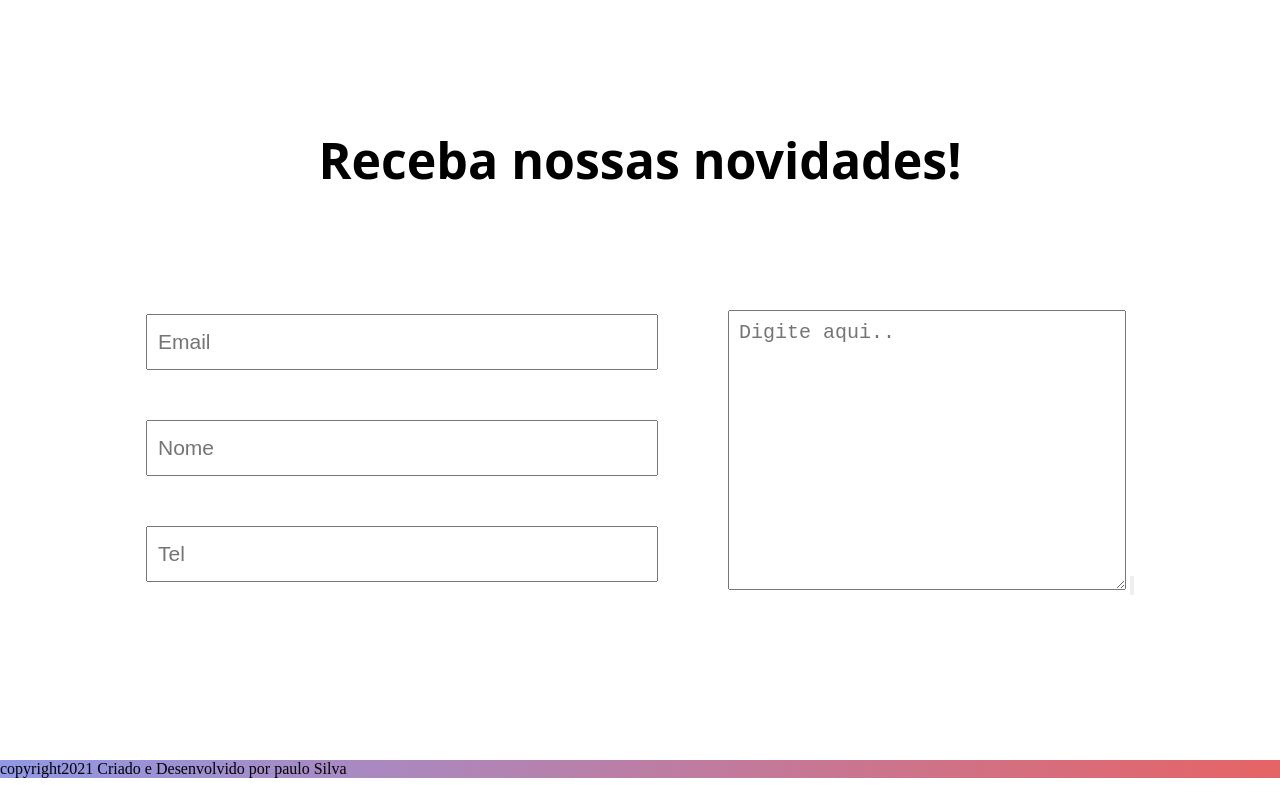
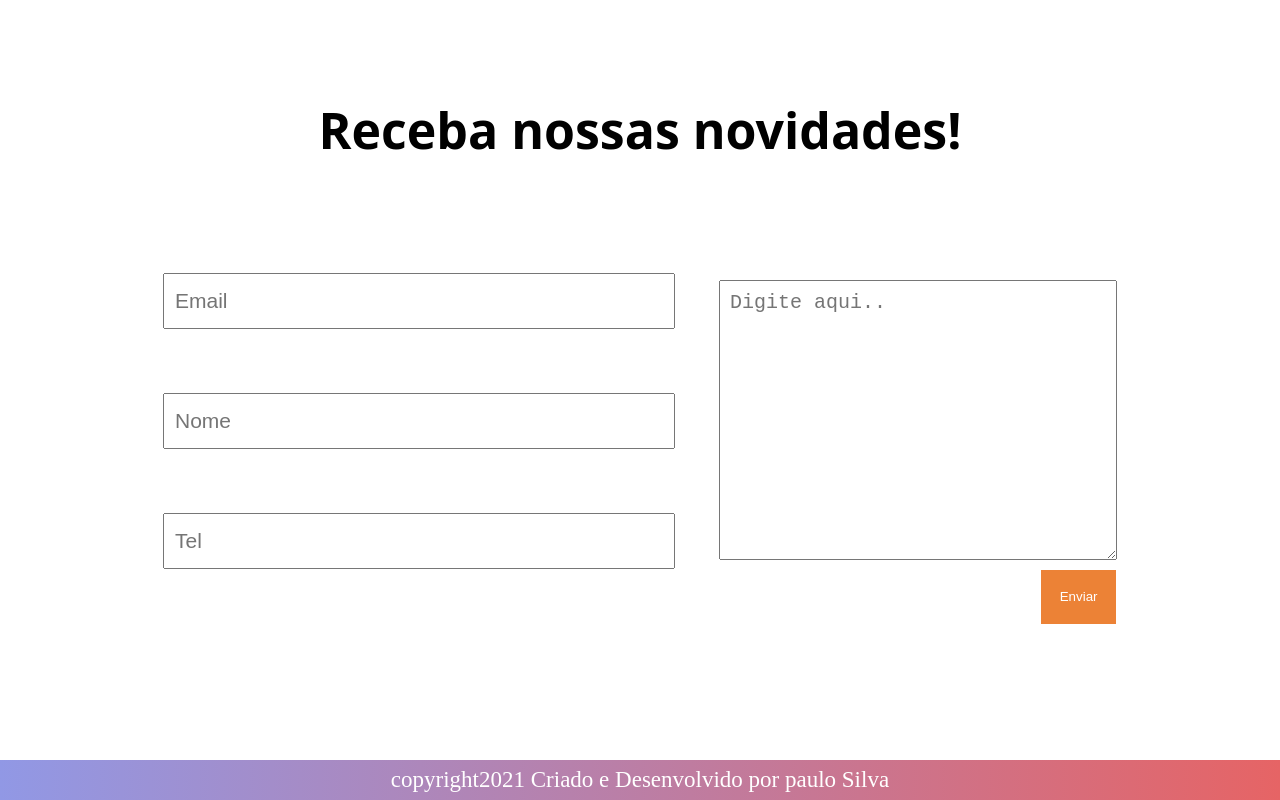
Before and after one commit to PauloHennry/E-commerMeuPet, a plain HTML site: page index.html in a window 1280 px wide. Shown: the part 3080-3880 px from the top of the page. Before the commit the page ends 3858 px from the top, so only its background shows below. Drawn offline with Linux system fonts and the light colour scheme.

Commit message:
Estilizando rodapé

```diff
--- a/assets/css/style.css
+++ b/assets/css/style.css
@@ -193,7 +193,6 @@ body{
 .img-tony-disponivel:hover{
     filter: drop-shadow(2px 4px 6px black);
 }
-
 /*Cadastro no app do Tony*/
 .conteniner-receba-novidades{
     height: 50vw;
@@ -271,7 +270,7 @@ body{
 .inputs-formulario{
     height: 7vh;
     width: 40vw;
-    margin: 40px 70px 10px 0px;
+    margin: 20px 44px 44px 0px;
     padding: 10px;
     font-size: 21px;
 }
@@ -296,5 +295,31 @@ body{
 .textarea-form:hover{
     filter: drop-shadow(2px 4px 6px black);
 }
-.bnt-form-input{}
-.bnt-form{}
+.bnt-form{
+    display: flex;
+    justify-content: end;
+    width: 100%;
+    height: auto;
+}
+.bnt-form-input{
+    height: 7vh;
+    width: 6vw;
+    margin: 5px 0px 0px 0px;
+    background: #ec8236;
+    color: white;
+    border: solid 1px white;
+}
+.bnt-form-input:hover{
+    transition: all ease 0.5s;
+    border-radius: 20px;
+    background: #fa6800;
+}
+/*Rodapé*/
+.conteiner-rodape{
+    height: 5vh;
+    display: flex;
+    align-items: center;
+    justify-content: center;
+    color: white;
+    font-size: 23px;
+}
--- a/index.html
+++ b/index.html
@@ -85,16 +85,18 @@
                         <input class="inputs-formulario" type="text" placeholder="Nome">
                         <input class="inputs-formulario" type="text" placeholder="Tel">
                     </div>
-                    <div class="bnt-form-input">
+                    <div>
                         <textarea class="textarea-form" placeholder="Digite aqui.." cols="30" rows="10"></textarea>
-                        <input class="bnt-form" type="button" placeholder="Enviar">
+                        <div class="bnt-form">
+                            <input class="bnt-form-input" type="button" value="Enviar">
+                        </div>
                     </div>
                 </div>
             </div>
         </section>
     </main>
     <footer>
-        <div>
+        <div class="conteiner-rodape">
             <p>copyright2021 Criado e Desenvolvido por paulo Silva</p>
         </div>
 
```
